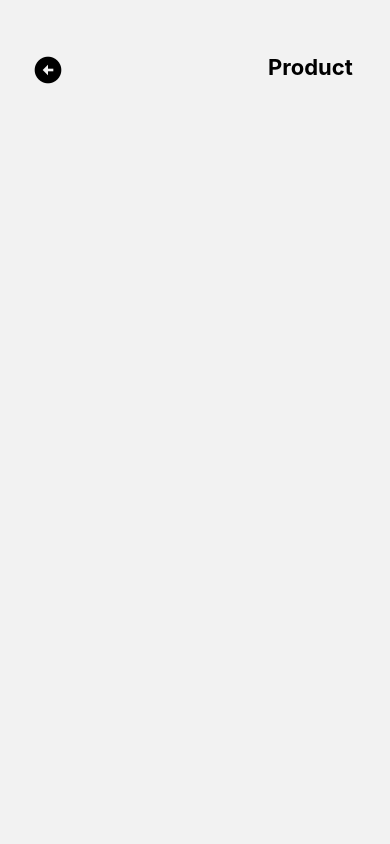
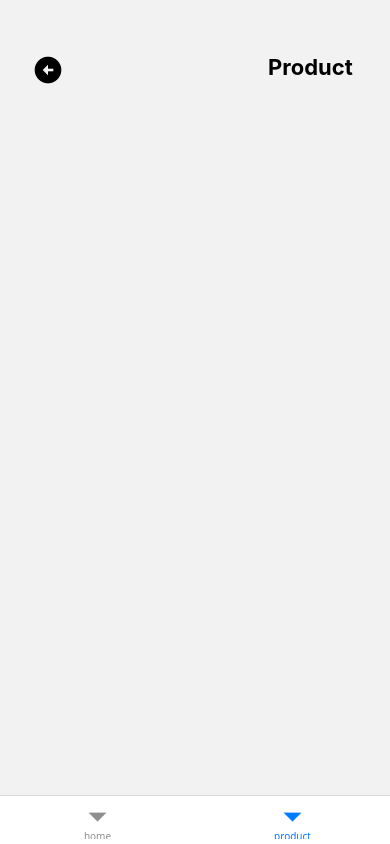
Before and after one commit to lucasdu01/RS-App-Navigation, a React Native app: screen /product in a window 390 px wide. Built offline with nearby package versions, Linux system fonts and the light colour scheme.

Commit message:
adiciona bottom tabs

```diff
--- a/package.json
+++ b/package.json
@@ -10,9 +10,10 @@
   },
   "dependencies": {
     "@expo/vector-icons": "^15.0.3",
+    "@react-navigation/bottom-tabs": "^7.8.11",
     "@react-navigation/elements": "^2.8.4",
-    "@react-navigation/native": "^7.1.22",
-    "@react-navigation/native-stack": "^7.8.1",
+    "@react-navigation/native": "^7.1.24",
+    "@react-navigation/native-stack": "^7.8.5",
     "expo": "~54.0.25",
     "expo-status-bar": "~3.0.8",
     "react": "19.1.0",
--- a/src/app/Home.tsx
+++ b/src/app/Home.tsx
@@ -1,12 +1,13 @@
 import { View } from "react-native";
 
 import { StackRoutesProps } from "@/routes/StackRoutes"
+import { BottomRoutesProps } from "@/routes/BottomRoutes";
 
 import { ButtonIcon } from "@/components/ButtonIcon";
 import { Header } from "@/components/Header";
 import { Title } from "@/components/Title";
 
-export function Home({ navigation }: StackRoutesProps<"home">) {
+export function Home({ navigation }: BottomRoutesProps<"home">) {
 
   return (
 	<View style={{ flex: 1, padding: 32, paddingTop: 54 }}>
--- a/src/app/Product.tsx
+++ b/src/app/Product.tsx
@@ -2,6 +2,7 @@ import { View } from "react-native";
 import { useRoute } from "@react-navigation/native";
 
 import { StackRoutesProps } from "@/routes/StackRoutes";
+import { BottomRoutesProps } from "@/routes/BottomRoutes";
 
 import { ButtonIcon } from "@/components/ButtonIcon";
 import { Header } from "@/components/Header";
@@ -9,7 +10,7 @@ import { Title } from "@/components/Title";
 
 type RouteParams = StackRoutesProps<"product">
 
-export function Product({ navigation, route }: StackRoutesProps<"product">) {
+export function Product({ navigation, route }: BottomRoutesProps<"product">) {
   const { params } = useRoute<RouteParams["route"]>()
   return (
     <View style={{ flex: 1, padding: 32, paddingTop: 54 }}>
--- /dev/null
+++ b/src/routes/BottomRoutes.tsx
@@ -0,0 +1,33 @@
+import { createBottomTabNavigator, BottomTabScreenProps } from "@react-navigation/bottom-tabs";
+
+import { Home } from "@/app/Home";
+import { Product } from "@/app/Product";
+
+export type BottomRoutesList = {
+	home: undefined
+	product: undefined | { id: string }
+}
+
+export type BottomRoutesProps<T extends keyof BottomRoutesList> = BottomTabScreenProps<BottomRoutesList, T>
+
+const Tab = createBottomTabNavigator<BottomRoutesList>();
+
+export function BottomRoutes() {
+	return (
+		<Tab.Navigator
+			initialRouteName="home"
+			screenOptions={{ headerShown: false }}
+		>
+			<Tab.Screen
+				name="home"
+				component={Home}
+				//options={{ headerTitle: "Início" }}
+			/>
+			<Tab.Screen
+				name="product"
+				component={Product}
+				//options={{ headerShown: false }}
+			/>
+		</Tab.Navigator>
+	);
+}
--- a/src/routes/StackRoutes.tsx
+++ b/src/routes/StackRoutes.tsx
@@ -1,5 +1,4 @@
-import { createNativeStackNavigator } from "@react-navigation/native-stack";
-import { NativeStackScreenProps } from "@react-navigation/native-stack"
+import { createNativeStackNavigator, NativeStackScreenProps } from "@react-navigation/native-stack";
 
 import { Home } from "@/app/Home";
 import { Product } from "@/app/Product";
--- a/src/routes/index.tsx
+++ b/src/routes/index.tsx
@@ -1,11 +1,12 @@
 import { NavigationContainer } from "@react-navigation/native"
 
 import { StackRoutes } from "./StackRoutes"
+import { BottomRoutes } from "./BottomRoutes"
 
 export function Routes() {
     return(
         <NavigationContainer>
-            <StackRoutes/>
+            <BottomRoutes/>
         </NavigationContainer>
     )
 }
```
Also changed, not shown: 1 other file (tests, documents, lock files or other folders).
